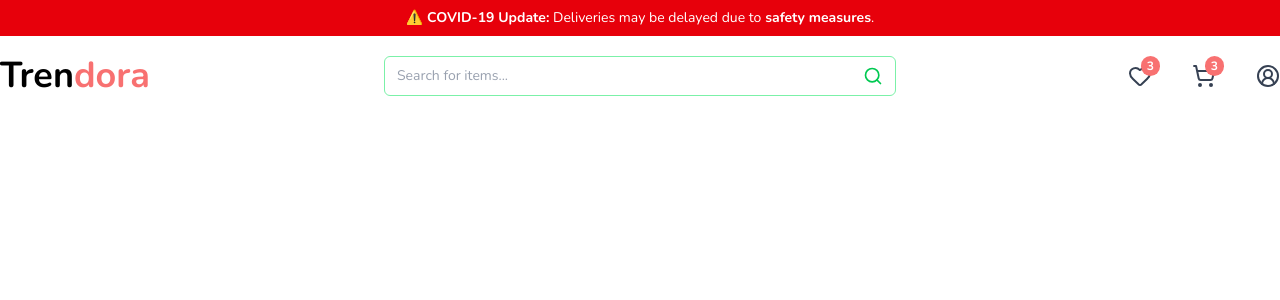
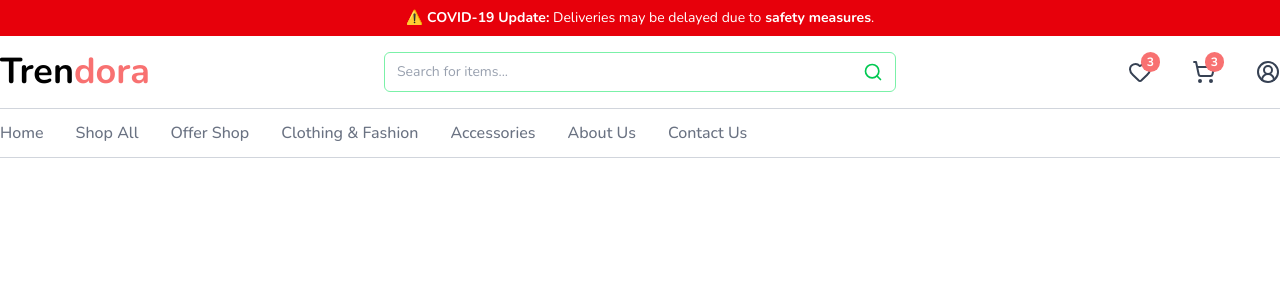
Before and after one commit to naimulislamshakil/ecommerce, a React (Vite) app in the folder Frontend/: page / in a window 1280 px wide. Shown: the top 300 px of the page. Built offline with nearby package versions, Linux system fonts and the light colour scheme.

Commit message:
Add main menu

```diff
--- a/Frontend/src/Components/Common/Topbar.jsx
+++ b/Frontend/src/Components/Common/Topbar.jsx
@@ -14,6 +14,37 @@ const Topbar = () => {
 	const toggleDropdown = () => {
 		setIsOpen(!isOpen);
 	};
+
+	const navLinks = [
+		{
+			name: 'Home',
+			path: '/',
+		},
+		{
+			name: 'Shop All',
+			path: '/shop-all',
+		},
+		{
+			name: 'Offer Shop',
+			path: '/offer-shop',
+		},
+		{
+			name: 'Clothing & Fashion',
+			path: '/clothing-fashion',
+		},
+		{
+			name: 'Accessories',
+			path: '/accessories',
+		},
+		{
+			name: 'About Us',
+			path: '/about-us',
+		},
+		{
+			name: 'Contact Us',
+			path: '/contact-us',
+		},
+	];
 	return (
 		<div>
 			{/* Warning Message */}
@@ -26,7 +57,8 @@ const Topbar = () => {
 			</div>
 
 			{/* Secendary Menu */}
-			<div className="container mx-auto py-5">
+			<div>
+				<div className="container mx-auto py-4">
 					<div className="grid grid-cols-5 gap-4">
 						<div>
 							<h3 className="text-4xl font-bold">
@@ -107,6 +139,30 @@ const Topbar = () => {
 						</div>
 					</div>
 				</div>
+				<hr class="border-t border-gray-300"></hr>
+			</div>
+
+			{/* Main Menu */}
+			<div>
+				<div className="container mx-auto py-3">
+					<ul className="hidden md:flex space-x-8 text-gray-500 font-medium text-md">
+						{navLinks.map((nav) => (
+							<li
+								key={nav.name}
+								className="hover:text-[#F87171] cursor-pointer"
+							>
+								<Link
+									to={nav.path}
+									className="hover:text-[#F87171] transition-colors"
+								>
+									{nav.name}
+								</Link>
+							</li>
+						))}
+					</ul>
+				</div>
+				<hr class="border-t border-gray-300"></hr>
+			</div>
 		</div>
 	);
 };
```
Lines whose indentation alone changed are shown as unchanged.
